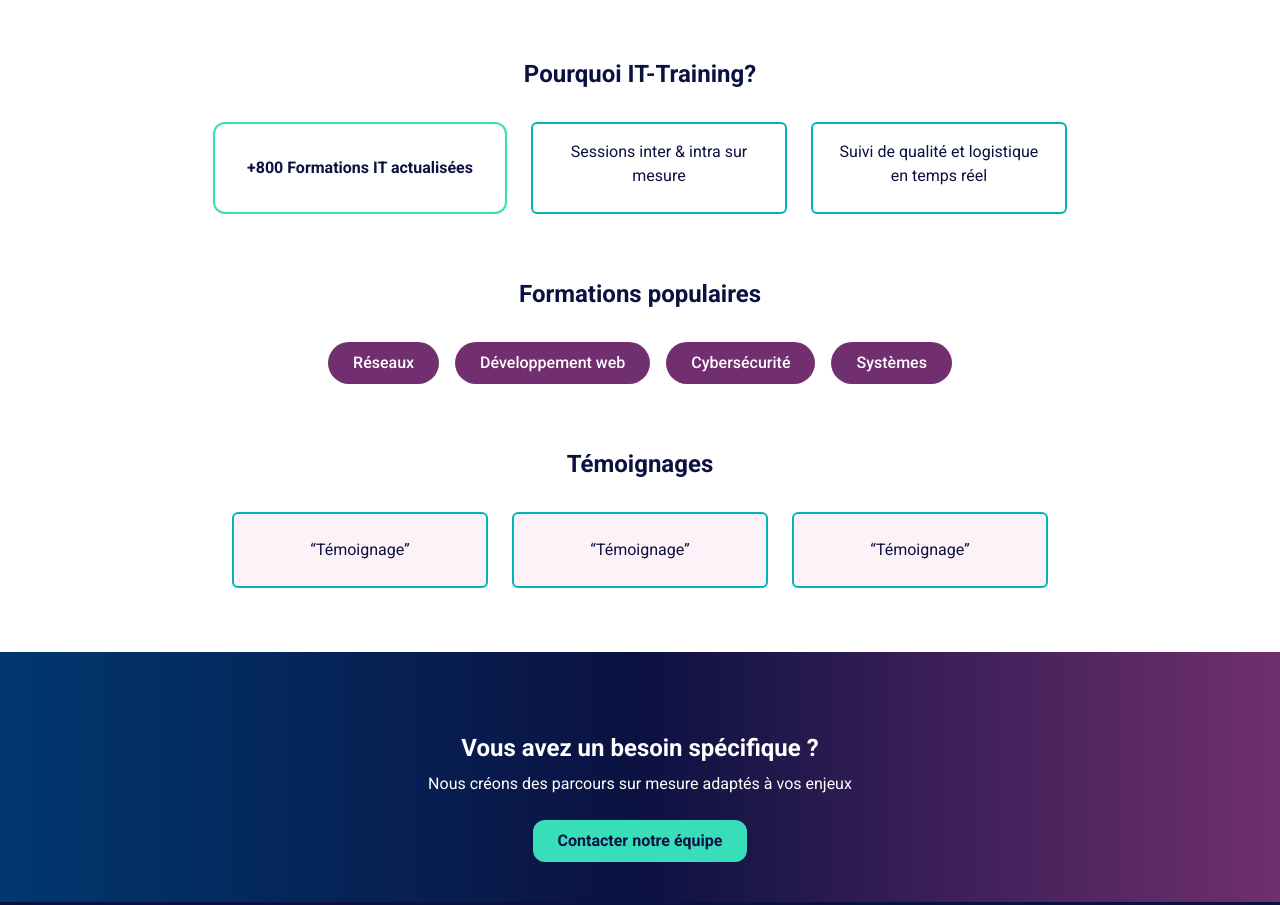
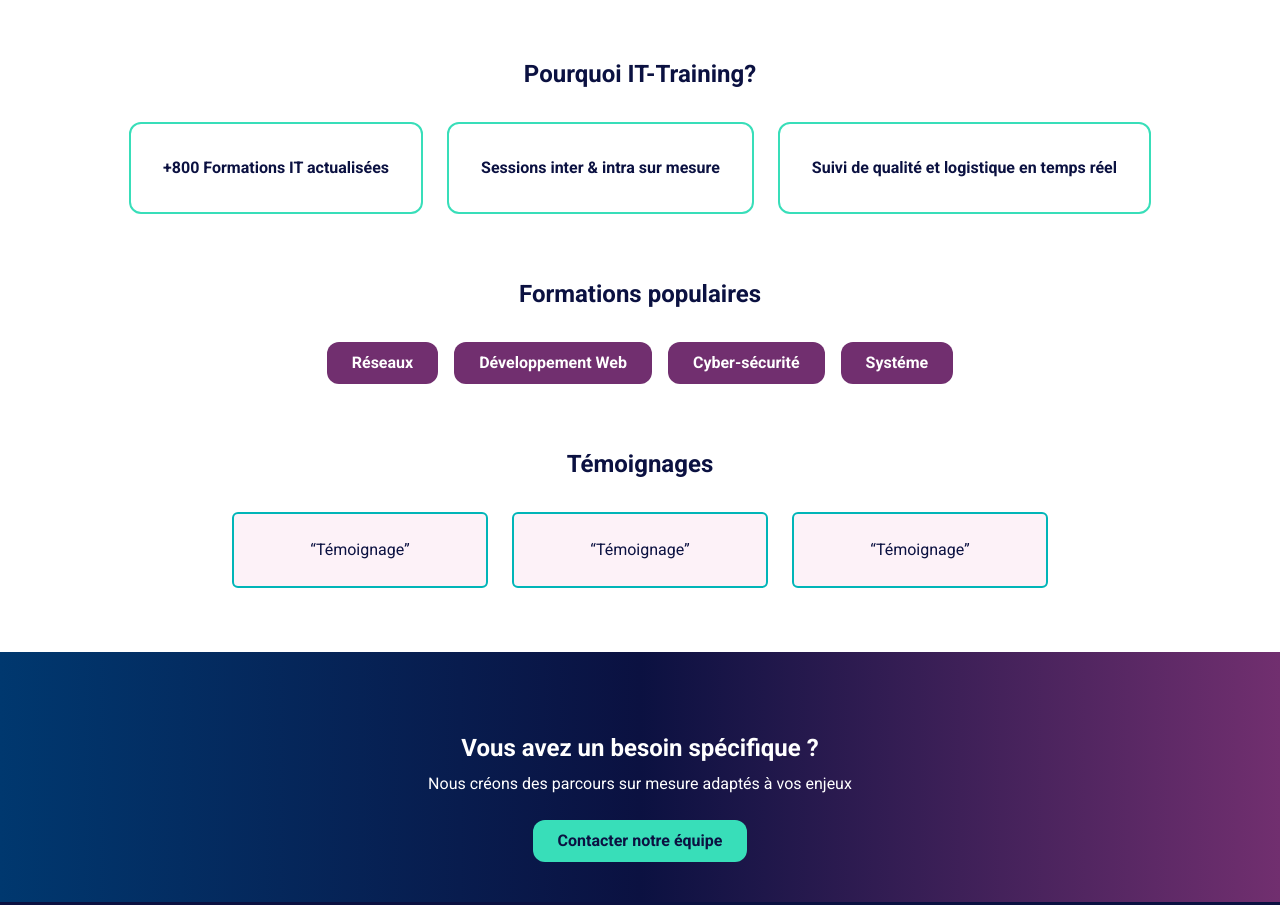
Before and after one commit to Mathye59/It-training-portail, a React (Vite) app: page / in a window 1280 px wide. Shown: the part 940-1845 px from the top of the page. Built offline with nearby package versions, Linux system fonts and the light colour scheme.

Commit message:
visu en ordre reste API

```diff
--- a/src/components/Base/Footer.jsx
+++ b/src/components/Base/Footer.jsx
@@ -4,7 +4,7 @@ export default function Footer() {
   return (
     <footer
       className=" flex flex-col justify-between min-h-[200px] text-white pt-10"
-      id="Contact-footer"
+      id="BtnContact"
     >
       {/*milieu footer + bouton contact*/}
       <div className="  text-white text-center py-10 px-4 grow font-roboto">
--- a/src/components/components_reutilisable/BtnContact.jsx
+++ b/src/components/components_reutilisable/BtnContact.jsx
@@ -7,7 +7,7 @@ export default function BtnContact() {
         text="Contacter notre équipe"
         bgColor="bg-greenIT hover:bg-greenIT-dark"
         textColor="text-blueDarkIT"
-        // link="/test-pre-requis"
+        link="/Contact"
       />
     </div>
   );
--- a/src/components/components_reutilisable/ButtonTurquoise.tsx
+++ b/src/components/components_reutilisable/ButtonTurquoise.tsx
@@ -1,4 +1,4 @@
-import React from "react";
+import React from 'react';
 
 type Props = {
   children: React.ReactNode;
@@ -9,7 +9,7 @@ type Props = {
 const ButtonTurquoise: React.FC<Props> = ({ children, onClick, className }) => (
   <button
     onClick={onClick}
-    className={`bg-turquoise2 text-white px-6 py-2 rounded-md text-sm hover:bg-turquoise3 transition ${className}`}
+    className={`bg-greenIT text-blueDarkIT px-6 py-2 rounded-md text-sm hover:bg-greenIT-dark transition ${className}`}
   >
     {children}
   </button>
--- a/src/components/components_reutilisable/Pagination.tsx
+++ b/src/components/components_reutilisable/Pagination.tsx
@@ -1,5 +1,5 @@
-import React from "react";
-import { ChevronLeft, ChevronRight } from "lucide-react";
+import React from 'react';
+import { ChevronLeft, ChevronRight } from 'lucide-react';
 
 type Props = {
   currentPage: number;
@@ -26,7 +26,7 @@ const AppPagination: React.FC<Props> = ({
       </button>
 
       {/* Page Numbers */}
-      <div className="flex rounded-xl shadow-shadowFinlandais overflow-hidden">
+      <div className="flex shadow-shadowFinlandais overflow-hidden">
         {pages.map((page, index) => {
           const isFirst = index === 0;
           const isLast = index === pages.length - 1;
@@ -38,10 +38,10 @@ const AppPagination: React.FC<Props> = ({
               onClick={() => onPageChange(page)}
               className={`w-12 h-12 border border-[#501F4F] text-base font-medium ${
                 isActive
-                  ? "bg-finlandais text-white"
-                  : "bg-[#FFF5F9] hover:bg-[#F2EAF0 text-yale ]"
-              } ${isFirst ? "rounded-l-xl" : ""} ${
-                isLast ? "rounded-r-xl" : ""
+                  ? 'bg-violetIT text-white'
+                  : 'bg-[#FFF5F9] hover:bg-[#F2EAF0 text-yale ]'
+              } ${isFirst ? 'rounded-l-xl' : ''} ${
+                isLast ? 'rounded-r-xl' : ''
               }`}
             >
               {page}
--- /dev/null
+++ b/src/components/components_reutilisable/ScrollToTop.jsx
@@ -0,0 +1,12 @@
+import { useEffect } from 'react';
+import { useLocation } from 'react-router-dom';
+
+export default function ScrollToTop() {
+  const { pathname } = useLocation();
+
+  useEffect(() => {
+    window.scrollTo({ top: 0, behavior: 'smooth' });
+  }, [pathname]);
+
+  return null;
+}
--- a/src/index.css
+++ b/src/index.css
@@ -41,7 +41,6 @@ h1 {
 }
 
 button {
-  border-radius: 8px;
   border: 1px solid transparent;
   padding: 0.6em 1.2em;
   font-size: 1em;
--- a/src/main.jsx
+++ b/src/main.jsx
@@ -2,11 +2,14 @@ import React from 'react';
 import ReactDOM from 'react-dom/client';
 import App from './App';
 import { BrowserRouter } from 'react-router-dom';
+import ScrollToTop from './components/components_reutilisable/ScrollToTop';
 
 ReactDOM.createRoot(document.getElementById('root')).render(
   <React.StrictMode>
     <BrowserRouter>
       <App />
+      <ScrollToTop />
+      {/* permet de remonter en haut de page en cas de clique sur lien*/}
     </BrowserRouter>
   </React.StrictMode>
 );
--- a/src/pages/Accueil.jsx
+++ b/src/pages/Accueil.jsx
@@ -1,6 +1,8 @@
 import BtnRechercheFormation from '../components/Acceuil/BtnRechercheFormation';
 import TestPrerequisSection from '../components/components_reutilisable/TestPrerequisSection';
 import BtnPopup from '../components/components_reutilisable/GenericButtonPopUp';
+import GenericButton from '../components/components_reutilisable/GenericButton';
+
 export default function Accueil() {
   return (
     <main className="pt-32 px-4 md:px-16 font-roboto text-blueDarkIT">
@@ -30,7 +32,10 @@ export default function Accueil() {
         <div className="flex flex-wrap justify-center gap-6">
           <BtnPopup
             buttonText="+800 Formations IT actualisées"
-            popupText="Ceci est une info importante."
+            popupText="
+Chez IT-Training, nous mettons à votre disposition un catalogue riche de plus de 800 formations spécialisées dans le domaine de l’informatique. Ce large éventail couvre des thématiques variées telles que le développement web, la cybersécurité, les réseaux, le cloud, l’intelligence artificielle, la data, et bien plus encore.
+
+Nos contenus sont mis à jour en continu pour rester alignés avec les dernières évolutions technologiques et les besoins concrets des entreprises. Grâce à cette veille permanente, nous garantissons des formations pertinentes, opérationnelles et prêtes à répondre aux enjeux du terrain."
             bgColor="bg-white"
             textColor="text-blueDarkIT"
             borderColor="border-greenIT"
@@ -38,11 +43,39 @@ export default function Accueil() {
             hoverBorderColor="hover:border-greenIT-dark"
             className="px-8 py-8"
           />
-          <div className="border-2 border-cyanIT p-4 rounded-md w-64">
-            Sessions inter & intra sur mesure
+          <div className="flex flex-wrap justify-center gap-6">
+            <BtnPopup
+              buttonText="Sessions inter & intra sur mesure"
+              popupText="Nous offrons deux formats complémentaires pour répondre à tous les contextes professionnels :
+
+Les sessions inter-entreprises, organisées à dates fixes, permettent à plusieurs apprenants issus d’organisations différentes de suivre une formation ensemble. Elles favorisent l’échange d’expériences et la souplesse d’inscription.
+
+Les sessions intra-entreprise, quant à elles, sont conçues sur-mesure selon les objectifs, les outils, le niveau et le rythme de vos équipes. Elles peuvent se dérouler dans vos locaux, à distance ou en blended learning.
+
+Chaque formation est personnalisable pour coller au plus près de vos besoins."
+              bgColor="bg-white"
+              textColor="text-blueDarkIT"
+              borderColor="border-greenIT"
+              borderSize="border-2"
+              hoverBorderColor="hover:border-greenIT-dark"
+              className="px-8 py-8"
+            />
           </div>
-          <div className="border-2 border-cyanIT p-4 rounded-md w-64">
-            Suivi de qualité et logistique en temps réel
+          <div className="flex flex-wrap justify-center gap-6">
+            <BtnPopup
+              buttonText="Suivi de qualité et logistique en temps réel"
+              popupText="IT-Training vous accompagne bien au-delà de la simple délivrance des cours. Grâce à notre plateforme de gestion dédiée, vous avez accès à un suivi en temps réel de chaque formation : présence des participants, progression pédagogique, évaluations, satisfaction, documents administratifs, etc.
+
+Notre équipe logistique assure également la gestion des lieux, des accès, des supports et des équipements, en coordination avec vos contraintes. Ce pilotage rigoureux garantit une expérience fluide pour les apprenants comme pour les responsables formation.
+
+L’objectif : vous offrir un service clé en main, transparent et performant à chaque étape du parcours."
+              bgColor="bg-white"
+              textColor="text-blueDarkIT"
+              borderColor="border-greenIT"
+              borderSize="border-2"
+              hoverBorderColor="hover:border-greenIT-dark"
+              className="px-8 py-8"
+            />
           </div>
         </div>
       </section>
@@ -50,19 +83,34 @@ export default function Accueil() {
       {/* Formations populaires */}
       <section className="text-center mb-16">
         <h2 className="text-2xl font-bold mb-8">Formations populaires</h2>
-        <div className="flex flex-wrap justify-center gap-4">
-          <button className="bg-violetIT text-white px-6 py-2 rounded-full">
-            Réseaux
-          </button>
-          <button className="bg-violetIT text-white px-6 py-2 rounded-full">
-            Développement web
-          </button>
-          <button className="bg-violetIT text-white px-6 py-2 rounded-full">
-            Cybersécurité
-          </button>
-          <button className="bg-violetIT text-white px-6 py-2 rounded-full">
-            Systèmes
-          </button>
+        <div className="flex flex-wrap justify-center items-center gap-4">
+          <GenericButton
+            text="Réseaux"
+            bgColor="bg-violetIT hover:bg-violetIT-dark"
+            textColor="text-white"
+            // link="/test-pre-requis"
+          />
+
+          <GenericButton
+            text="Développement Web"
+            bgColor="bg-violetIT hover:bg-violetIT-dark"
+            textColor="text-white"
+            // link="/test-pre-requis"
+          />
+
+          <GenericButton
+            text="Cyber-sécurité"
+            bgColor="bg-violetIT hover:bg-violetIT-dark"
+            textColor="text-white"
+            // link="/test-pre-requis"
+          />
+
+          <GenericButton
+            text="Systéme"
+            bgColor="bg-violetIT hover:bg-violetIT-dark"
+            textColor="text-white"
+            // link="/test-pre-requis"
+          />
         </div>
       </section>
 
--- a/tailwind.config.js
+++ b/tailwind.config.js
@@ -34,6 +34,19 @@ export default {
           DEFAULT: '#38DEB9',
           dark: '#1fb896ff',
         },
+        finlandaisfonce: '#501F4F',
+        finlandais: '#712F6F',
+        penn: '#0B1141',
+        turquoise: '#38DEB9',
+        turquoise2: '#1ABB96',
+        turquoise3: '#0D8C6D',
+        yale: '#00386F',
+        roseclair: '#F2EAF0',
+        roseorchid: '#C07BAF',
+      },
+      boxShadow: {
+        boxShadowTurquoise: '1px 1px 3px rgba(132, 233, 210, 0.7)',
+        shadowFinlandais: '0 8px 20px #712F6F55',
       },
     },
   },
```
Also changed, not shown: src/components/Base/Navbar.jsx (+5 -5 lines), src/components/Contact/ContactForm.tsx (+8 -8 lines).
